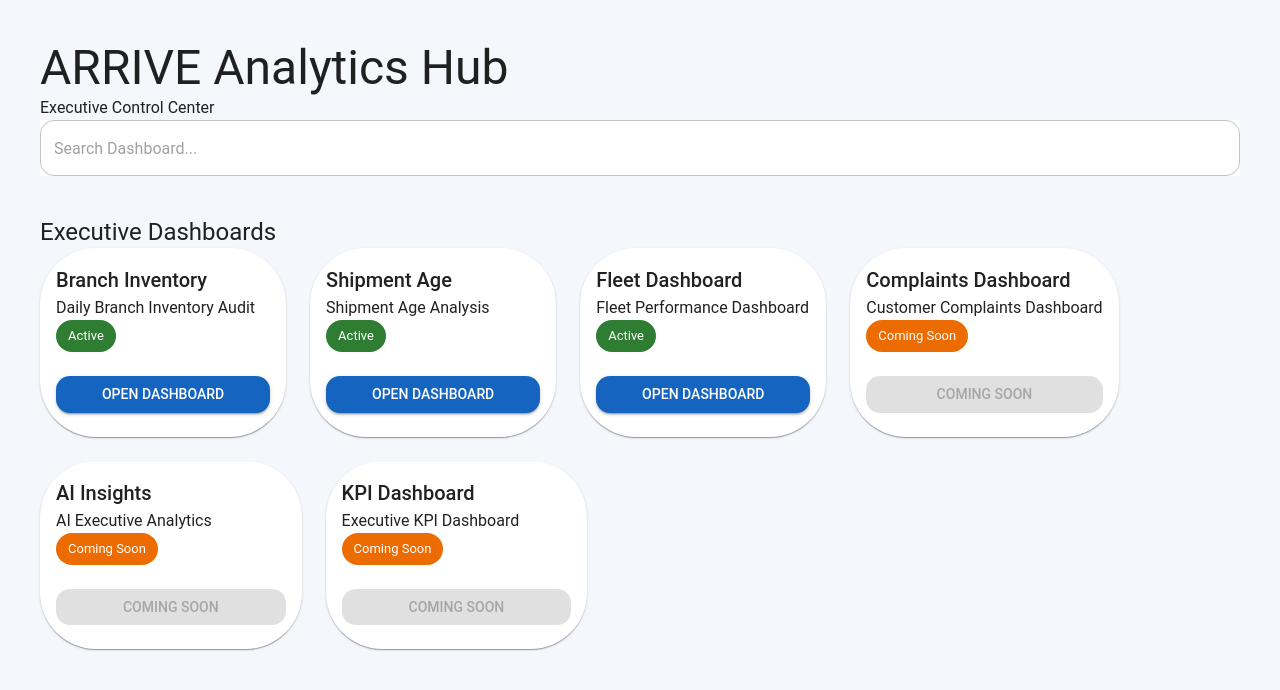
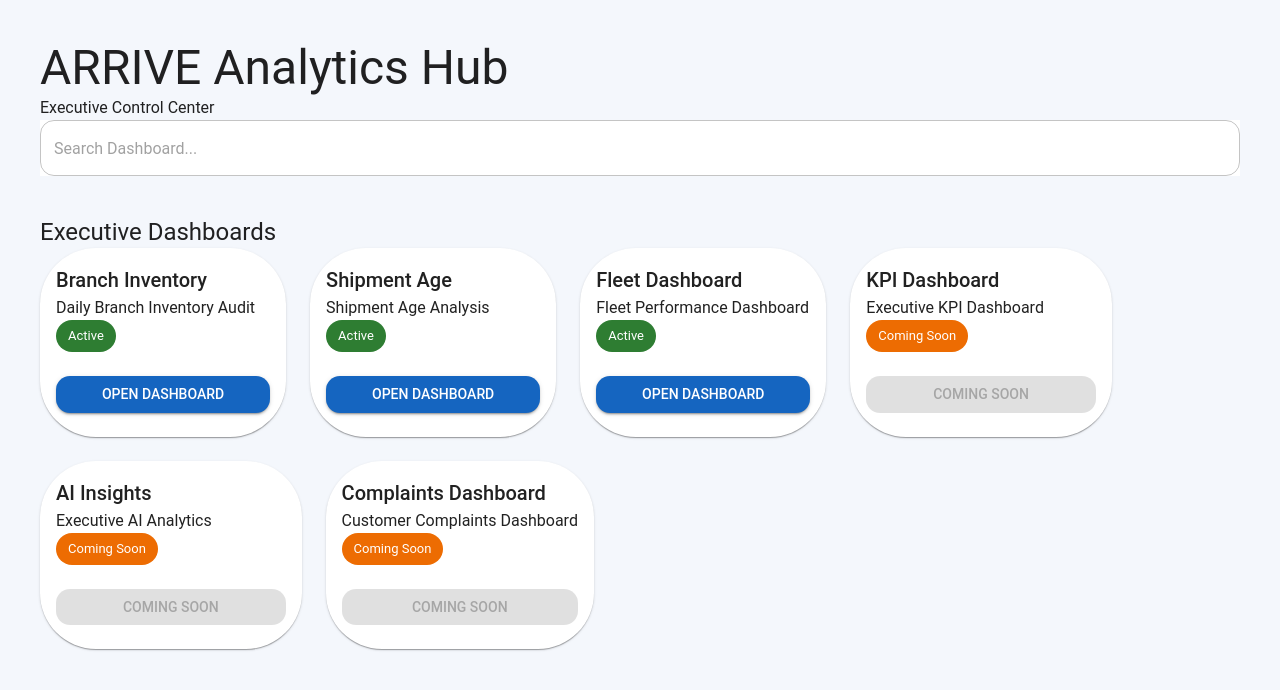
Before and after one commit to mohamedsaed51-ARRIVE/arrive-analytics-hub, a React (Vite) app: page /home in a window 1280 px wide. Shown: the top 690 px of the page. Built offline with nearby package versions, Linux system fonts and the light colour scheme.

Commit message:
Organize dashboards by category

```diff
--- a/src/data/dashboards.js
+++ b/src/data/dashboards.js
@@ -1,40 +1,69 @@
 const dashboards = [
+  // =========================
+  // Operations
+  // =========================
+
   {
     id: 1,
+    category: "Operations",
     title: "Branch Inventory",
     description: "Daily Branch Inventory Audit",
     status: "active",
+    url: "https://branch-inventory.vercel.app"
   },
+
   {
     id: 2,
+    category: "Operations",
     title: "Shipment Age",
     description: "Shipment Age Analysis",
     status: "active",
+    url: "https://shipment-age.vercel.app"
   },
+
   {
     id: 3,
+    category: "Operations",
     title: "Fleet Dashboard",
     description: "Fleet Performance Dashboard",
     status: "active",
+    url: "https://fleet-dashboard.vercel.app"
   },
+
+  // =========================
+  // Executive
+  // =========================
+
   {
     id: 4,
+    category: "Executive",
+    title: "KPI Dashboard",
+    description: "Executive KPI Dashboard",
+    status: "coming",
+    url: ""
+  },
+
+  {
+    id: 5,
+    category: "Executive",
+    title: "AI Insights",
+    description: "Executive AI Analytics",
+    status: "coming",
+    url: ""
+  },
+
+  // =========================
+  // Customer Experience
+  // =========================
+
+  {
+    id: 6,
+    category: "Customer Experience",
     title: "Complaints Dashboard",
     description: "Customer Complaints Dashboard",
-    status: "soon",
-  },
-  {
-    id: 5,
-    title: "AI Insights",
-    description: "AI Executive Analytics",
-    status: "soon",
-  },
-  {
-    id: 6,
-    title: "KPI Dashboard",
-    description: "Executive KPI Dashboard",
-    status: "soon",
-  },
+    status: "coming",
+    url: ""
+  }
 ];
 
 export default dashboards;
```
